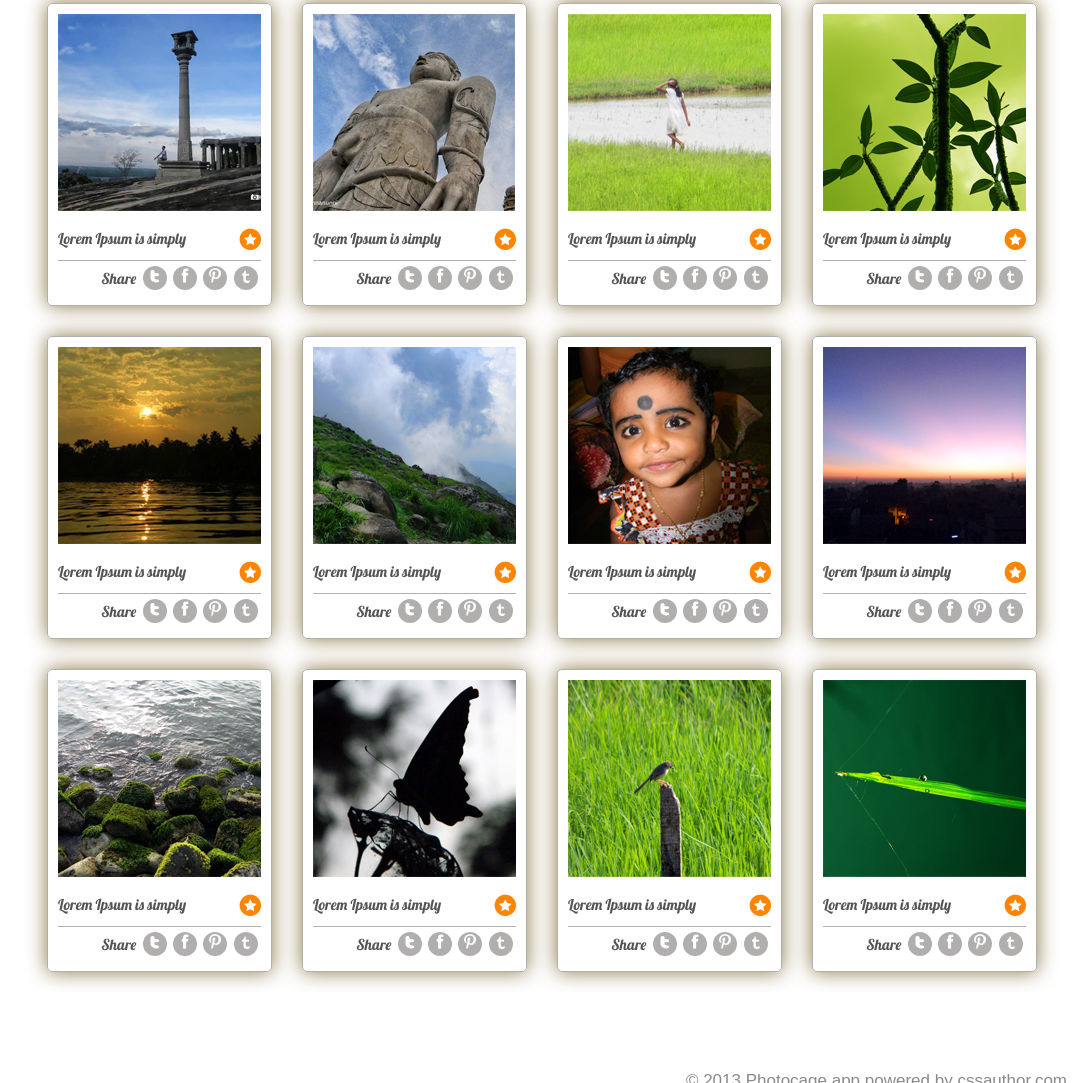
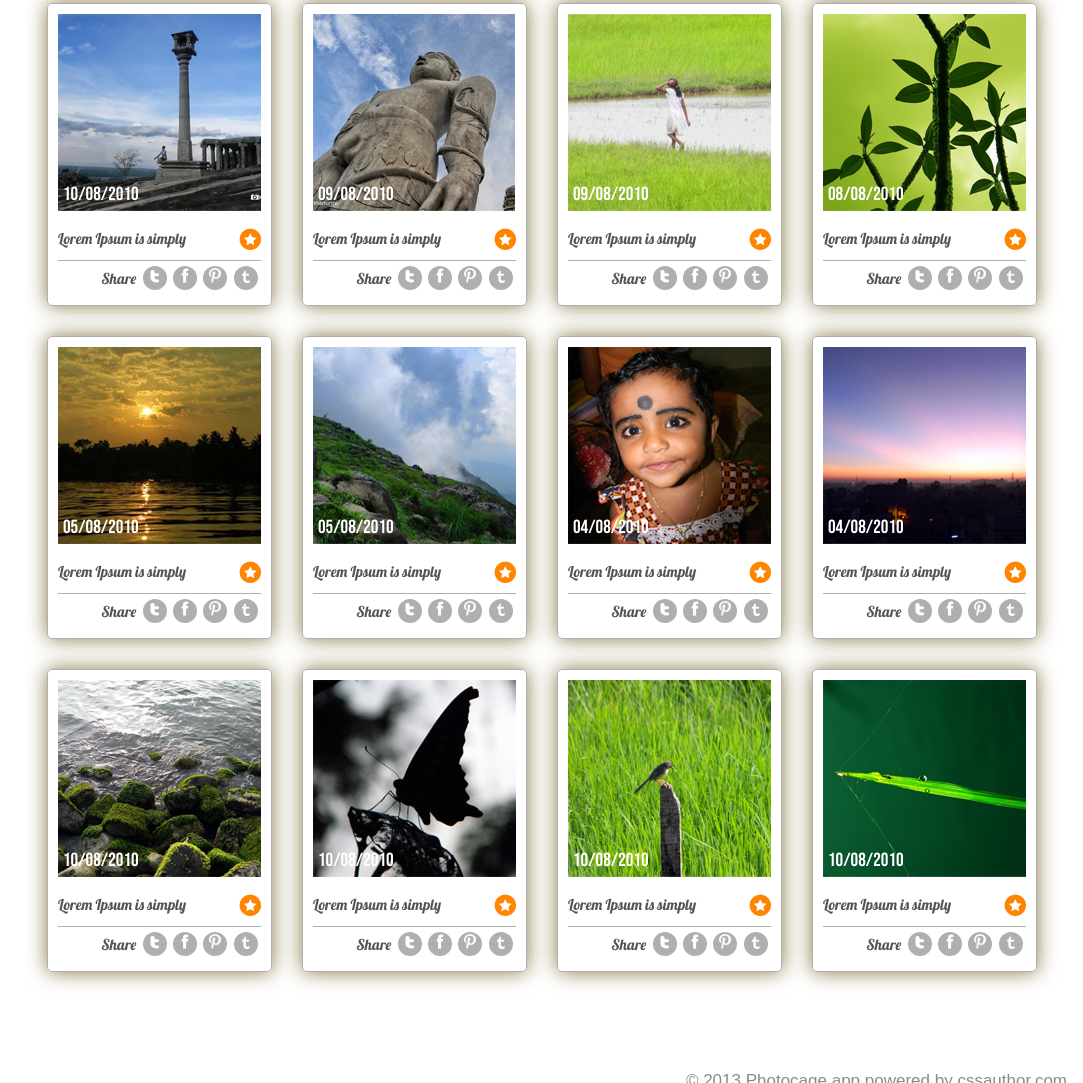
Before and after one commit to DmitriEr/Photo, a plain HTML site: page index.html in a window 1280 px wide. Shown: the part 361-1444 px from the top of the page, without its empty margins (83-1166 px from the left). Drawn offline with Linux system fonts and the light colour scheme.

Commit message:
add date to photo-cards in html and css

```diff
--- a/index.html
+++ b/index.html
@@ -6,6 +6,7 @@
     <meta http-equiv="X-UA-Compatible" content="ie=edge">
     <link href="https://fonts.googleapis.com/css?family=Lobster&display=swap" rel="stylesheet">
     <link href="https://fonts.googleapis.com/css?family=Lobster&display=swap" rel="stylesheet">
+    <link href="https://fonts.googleapis.com/css?family=Bebas+Neue&display=swap" rel="stylesheet">
     <link rel="stylesheet" href="style.css">
     <title>Document</title>
 </head>
@@ -71,13 +72,13 @@
                 <div class="photo-page__inner">
                     <div class="photo-page__container">
                         <img src="img/main/1.jpg" alt="Picture" class="photo-page__img">
+                        <p class="photo-page__date">10/08/2010</p>
                     </div>
-                    <div class="photo-page__container">
+                    <div class="photo-page__container photo-date">
                         <p class="photo-page__text">Lorem Ipsum is simply</p>
                         <img src="img/main/star.png" alt="like" class="photo-page__like">
                     </div>
                     <div class="photo-page__container">
-                        <!-- <p class="photo-page__subtitle">Share</p> -->
                         <ul class="photo-page__list">
                             <li class="photo-page__item">Share</li>
                             <li class="photo-page__item"><img src="img/main/twitter.png " alt="twitter"></li>
@@ -90,6 +91,7 @@
                 <div class="photo-page__inner">
                         <div class="photo-page__container">
                             <img src="img/main/2.jpg" alt="Picture" class="photo-page__img">
+                            <p class="photo-page__date">09/08/2010</p>
                         </div>
                         <div class="photo-page__container">
                             <p class="photo-page__text">Lorem Ipsum is simply</p>
@@ -109,6 +111,7 @@
                 <div class="photo-page__inner">
                     <div class="photo-page__container">
                         <img src="img/main/3.jpg" alt="Picture" class="photo-page__img">
+                        <p class="photo-page__date">09/08/2010</p>
                     </div>
                     <div class="photo-page__container">
                         <p class="photo-page__text">Lorem Ipsum is simply</p>
@@ -128,6 +131,7 @@
                 <div class="photo-page__inner">
                     <div class="photo-page__container">
                         <img src="img/main/4.jpg" alt="Picture" class="photo-page__img">
+                        <p class="photo-page__date">08/08/2010</p>
                     </div>
                     <div class="photo-page__container">
                         <p class="photo-page__text">Lorem Ipsum is simply</p>
@@ -147,6 +151,7 @@
                 <div class="photo-page__inner">
                     <div class="photo-page__container">
                         <img src="img/main/5.jpg" alt="Picture" class="photo-page__img">
+                        <p class="photo-page__date">05/08/2010</p>
                     </div>
                     <div class="photo-page__container">
                         <p class="photo-page__text">Lorem Ipsum is simply</p>
@@ -166,6 +171,7 @@
                 <div class="photo-page__inner">
                     <div class="photo-page__container">
                         <img src="img/main/6.jpg" alt="Picture" class="photo-page__img">
+                        <p class="photo-page__date">05/08/2010</p>
                     </div>
                     <div class="photo-page__container">
                         <p class="photo-page__text">Lorem Ipsum is simply</p>
@@ -185,6 +191,7 @@
                 <div class="photo-page__inner">
                     <div class="photo-page__container">
                         <img src="img/main/7.jpg" alt="Picture" class="photo-page__img">
+                        <p class="photo-page__date">04/08/2010</p>
                     </div>
                     <div class="photo-page__container">
                         <p class="photo-page__text">Lorem Ipsum is simply</p>
@@ -204,6 +211,7 @@
                 <div class="photo-page__inner">
                     <div class="photo-page__container">
                         <img src="img/main/8.jpg" alt="Picture" class="photo-page__img">
+                        <p class="photo-page__date">04/08/2010</p>
                     </div>
                     <div class="photo-page__container">
                         <p class="photo-page__text">Lorem Ipsum is simply</p>
@@ -223,6 +231,7 @@
                 <div class="photo-page__inner">
                     <div class="photo-page__container">
                         <img src="img/main/9.jpg" alt="Picture" class="photo-page__img">
+                        <p class="photo-page__date">10/08/2010</p>
                     </div>
                     <div class="photo-page__container">
                         <p class="photo-page__text">Lorem Ipsum is simply</p>
@@ -242,6 +251,7 @@
                 <div class="photo-page__inner">
                     <div class="photo-page__container">
                         <img src="img/main/10.jpg" alt="Picture" class="photo-page__img">
+                        <p class="photo-page__date">10/08/2010</p>
                     </div>
                     <div class="photo-page__container">
                         <p class="photo-page__text">Lorem Ipsum is simply</p>
@@ -261,6 +271,7 @@
                 <div class="photo-page__inner">
                     <div class="photo-page__container">
                         <img src="img/main/11.jpg" alt="Picture" class="photo-page__img">
+                        <p class="photo-page__date">10/08/2010</p>
                     </div>
                     <div class="photo-page__container">
                         <p class="photo-page__text">Lorem Ipsum is simply</p>
@@ -280,6 +291,7 @@
                 <div class="photo-page__inner">
                     <div class="photo-page__container">
                         <img src="img/main/12.jpg" alt="Picture" class="photo-page__img">
+                        <p class="photo-page__date">10/08/2010</p>
                     </div>
                     <div class="photo-page__container">
                         <p class="photo-page__text">Lorem Ipsum is simply</p>
--- a/style.css
+++ b/style.css
@@ -174,6 +174,24 @@ input[type="search"] {
     flex-wrap: wrap;
 }
 
+.photo-page__container:first-of-type {
+    position: relative;
+}
+
+.photo-page__date {
+    position: absolute;
+    top: 150px;
+    left: 5px;
+
+    font-family: 'Bebas Neue', 'Arial', cursive;
+    font-size: 19px;
+    line-height: 23px;
+    font-weight: normal;
+
+    color: #ffffff;
+
+}
+
 .photo-page__inner {
     width: 203px;
     margin-right: 30px;
```
